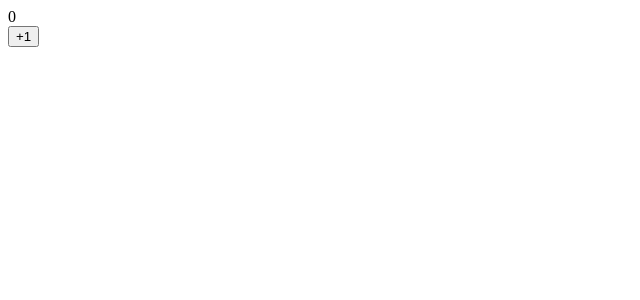
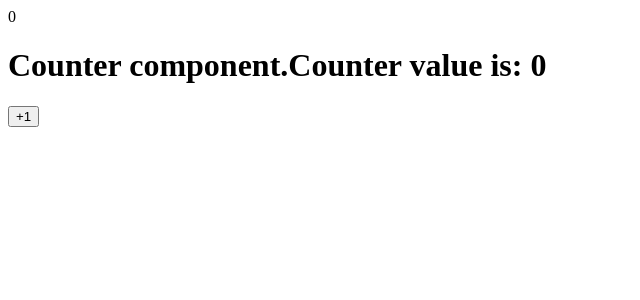
Before and after one commit to Stranger-odua/react_redux_webdev, a React (Create React App) app: page / in a window 1280 px wide. Shown: the top 300 px of the page, without its empty margins (0-640 px from the left). Built offline with nearby package versions, Linux system fonts and the light colour scheme.

Commit message:
пройдено: 4 Пропсы и их валидация (Props & PropTypes. Part I)

```diff
--- a/package.json
+++ b/package.json
@@ -6,6 +6,7 @@
     "@testing-library/jest-dom": "^5.14.1",
     "@testing-library/react": "^11.2.7",
     "@testing-library/user-event": "^12.8.3",
+    "prop-types": "^15.7.2",
     "react": "^17.0.2",
     "react-dom": "^17.0.2",
     "react-scripts": "4.0.3",
--- /dev/null
+++ b/src/04_props/Lesson.jsx
@@ -0,0 +1,55 @@
+import React, {Component} from "react";
+import PropTypes from 'prop-types'
+
+
+const Counter = ({counter, func, number, string}) => {
+  console.log(counter, func, number, string)
+  return <h1>{`Counter component.Counter value is: ${counter}`}</h1>
+}
+
+Counter.propTypes = {
+  counter: PropTypes.number.isRequired,
+  func: PropTypes.func,
+  number: PropTypes.number,
+  string: PropTypes.string
+}
+
+Counter.defaultProps = {
+  func: () => { },
+  number: 666,
+  string: 's'
+}
+
+
+class CounterButton extends Component {
+  state = {
+    counter: 0
+  }
+
+  handleClick = () => {
+    this.setState(({counter}) => ({
+      counter: ++counter
+    }))
+  }
+
+  render() {
+    const {counter} = this.state
+
+    return (
+      <div>
+        <div>{counter}</div>
+        <Counter
+          counter={counter}
+          func={() => {
+          }}
+          number={111}
+          string='str_'
+        />
+        <button onClick={this.handleClick}>+1</button>
+      </div>
+    )
+  }
+}
+
+
+export default CounterButton
```
Also changed, not shown: src/index.js (+4 -3 lines).
